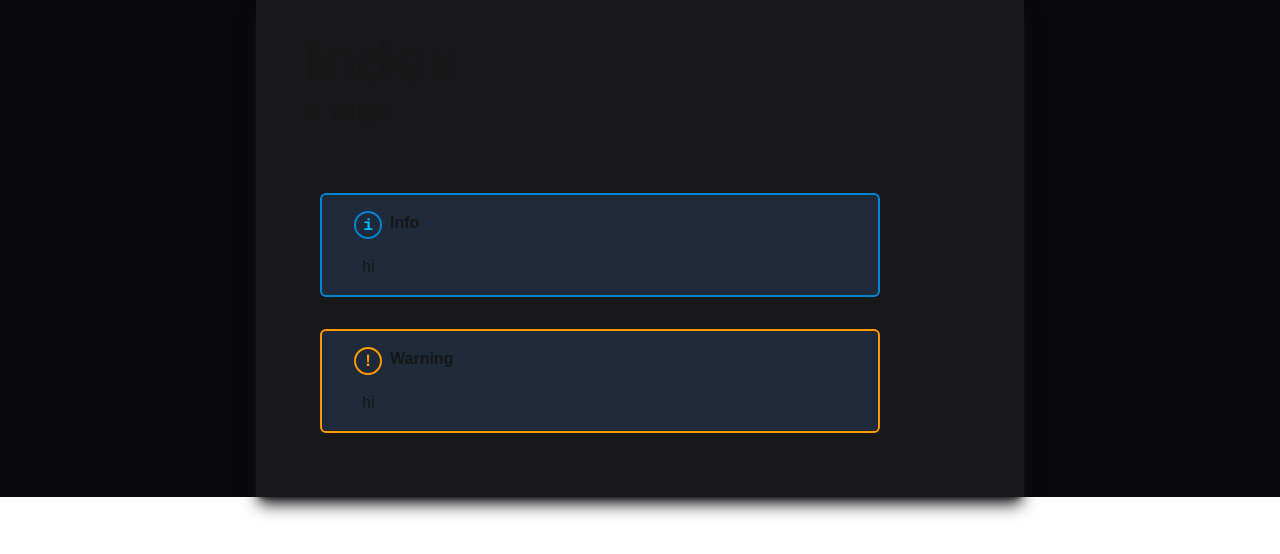
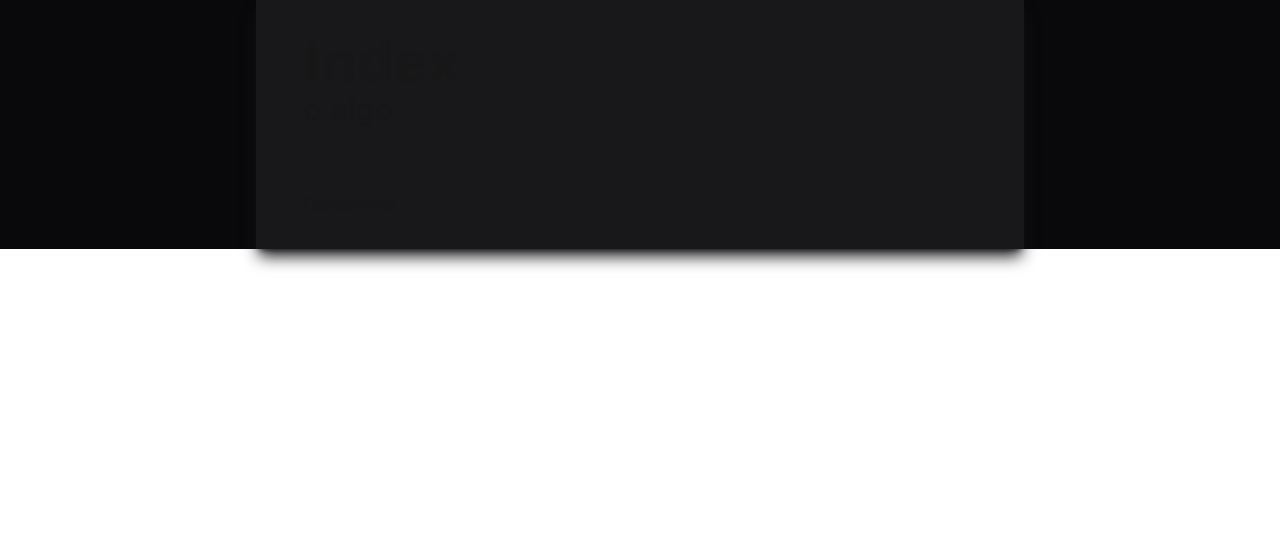
Before and after one commit to 5Stygian/5Stygian, a Next.js app: page / in a window 1280 px wide. Shown: the top 554 px of the page. Built offline with nearby package versions, Linux system fonts and the light colour scheme.

Commit message:
create a separate page for displaying components

```diff
--- a/src/app/layout.tsx
+++ b/src/app/layout.tsx
@@ -27,7 +27,9 @@ export default function RootLayout({
       <body
         className={`${geistSans.variable} ${geistMono.variable} antialiased`}
       >
-        {children}
+        <main className="w-screen h-full bg-zinc-950">
+          {children}
+        </main>
       </body>
     </html>
   );
--- a/src/app/page.tsx
+++ b/src/app/page.tsx
@@ -1,16 +1,11 @@
 import * as c from "./components/index";
 
-export default function Home() {
+import Link from "next/link";
+
+export default function Index() {
   return (
-    <main className="w-screen h-full bg-zinc-950">
-      <c.Content domHeader="Index" subHeader="o algo">
-        <c.Notice type="info">
-          hi
-        </c.Notice>
-        <c.Notice type="warning">
-          hi
-        </c.Notice>
-      </c.Content>
-    </main>
+    <c.Content domHeader="Index" subHeader="o algo">
+      <Link href="/pages/components">Components</Link>
+    </c.Content>
   );
 }
--- /dev/null
+++ b/src/app/pages/components/page.tsx
@@ -0,0 +1,14 @@
+import * as c from '@/app/components/index';
+
+export default function Components() {
+  return (
+    <c.Content domHeader='Components'>
+      <c.Notice type='info'>
+        hello
+      </c.Notice>
+      <c.Notice type='warning'>
+        hello
+      </c.Notice>
+    </c.Content>
+  );
+}
```
